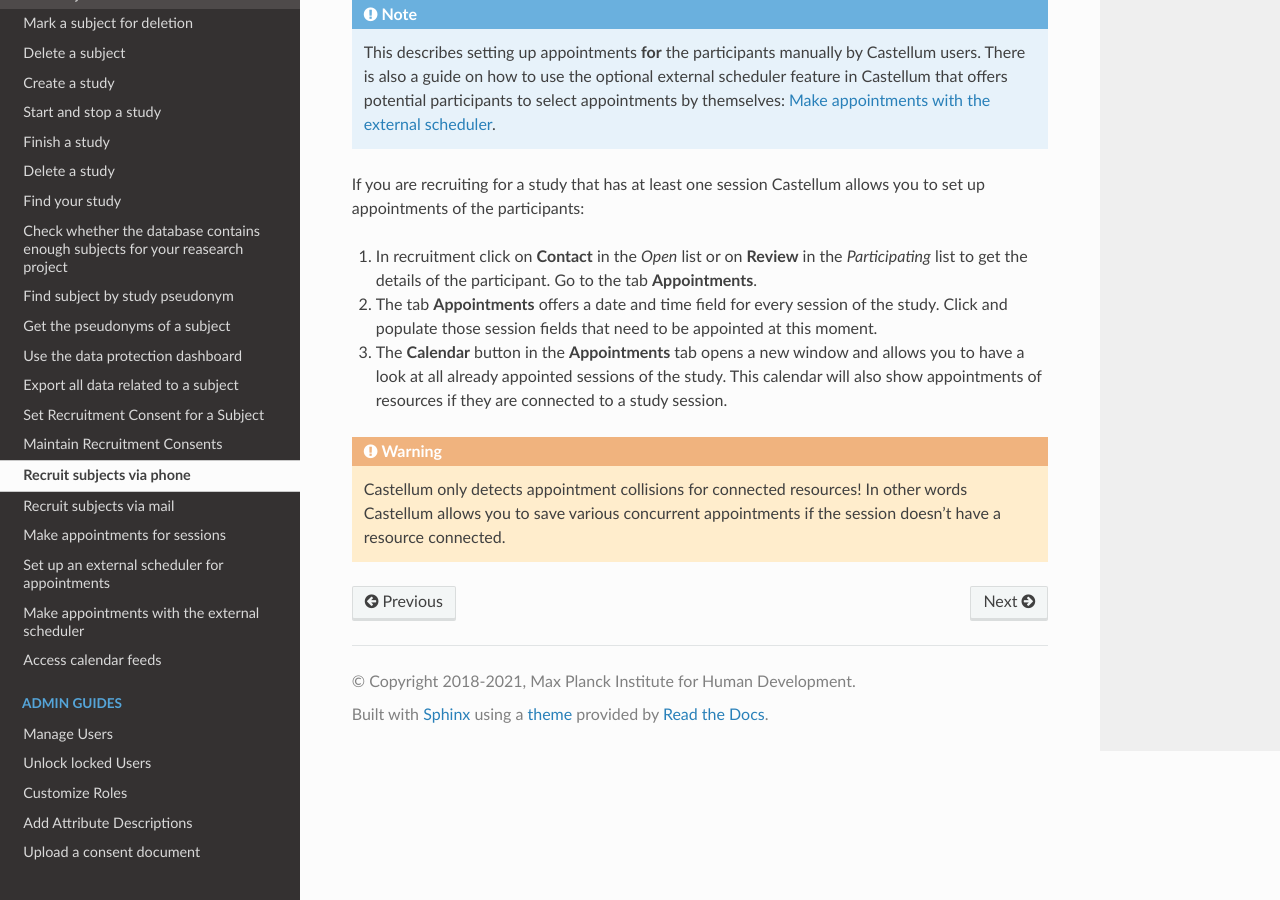
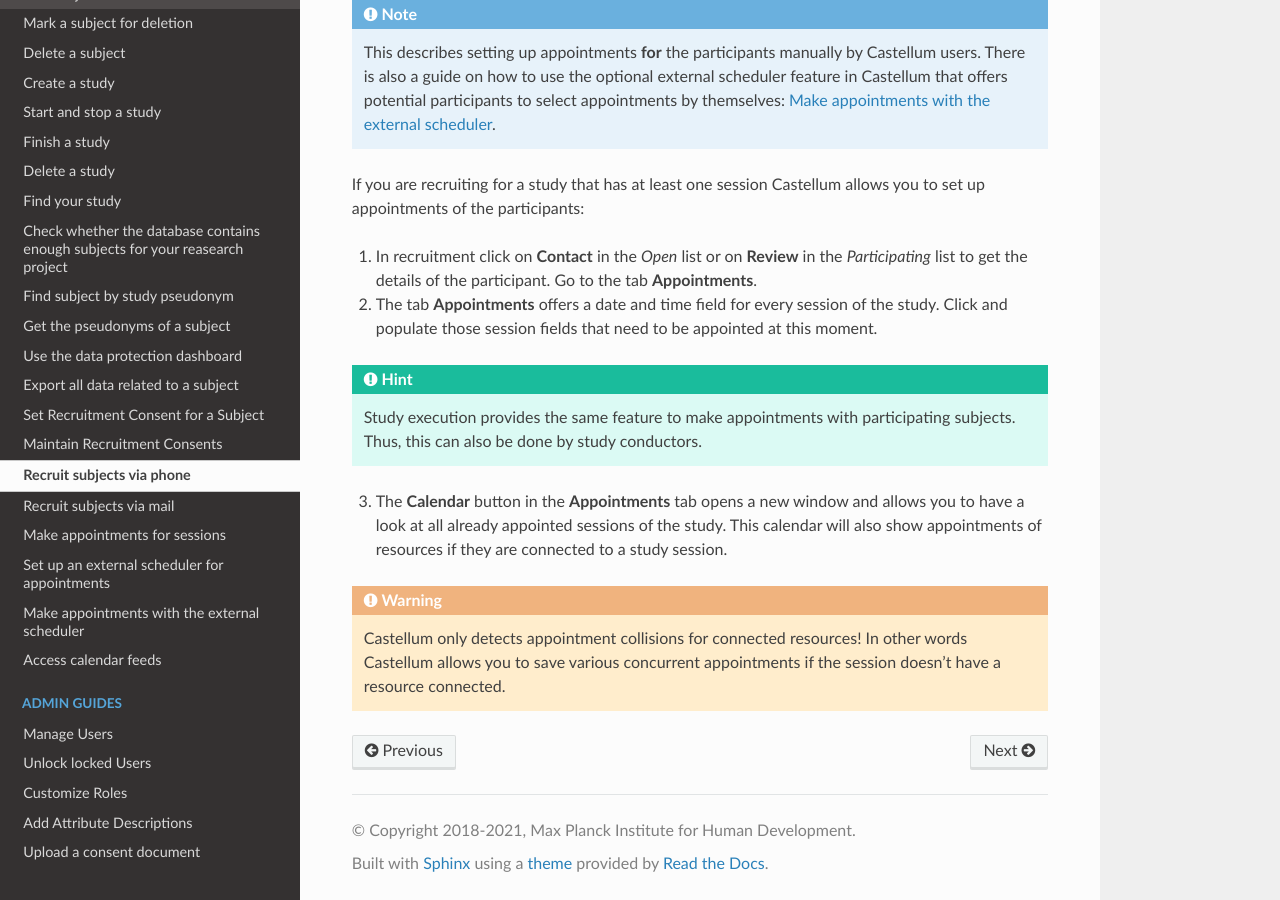
Before and after one commit to DouglasNeuroInformatics/castellum, a Sphinx documentation site: the page built from source/guides/recruitment.rst, in a window 1280 px wide and 900 px high, scrolled down 1877 px. Built offline with Sphinx 7.4.7 and the Read the Docs theme 2.0.0, drawn with Linux system fonts in a browser that asks for light colours.

Commit message:
add hint on making appointments by conductors

```diff
--- a/source/guides/recruitment.rst
+++ b/source/guides/recruitment.rst
@@ -90,6 +90,11 @@ you to set up appointments of the participants:
    the study. Click and populate those session fields that need to be appointed
    at this moment.
 
+.. hint::
+
+    Study execution provides the same feature to make appointments with
+    participating subjects. Thus, this can also be done by study conductors.
+
 3. The **Calendar** button in the **Appointments** tab opens a new window and
    allows you to have a look at all already appointed sessions of the study.
    This calendar will also show appointments of resources if they are connected
```
